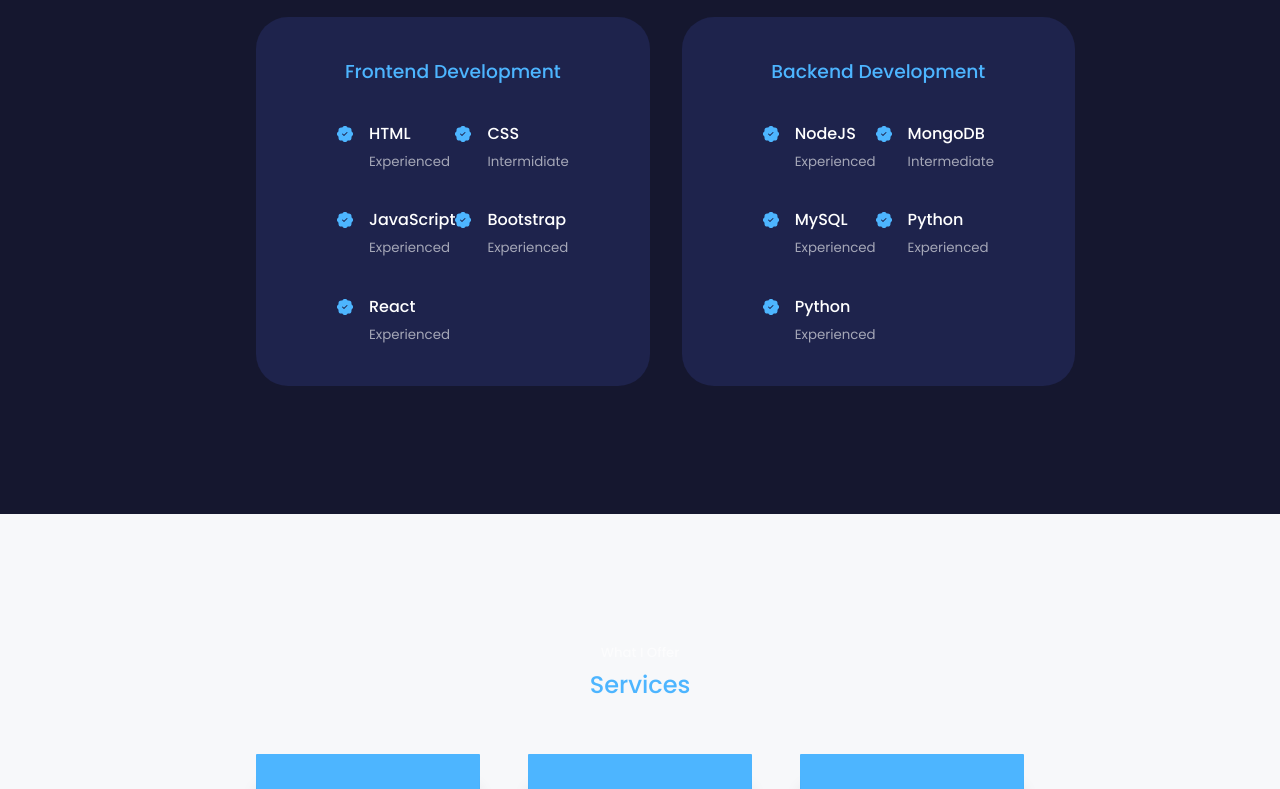
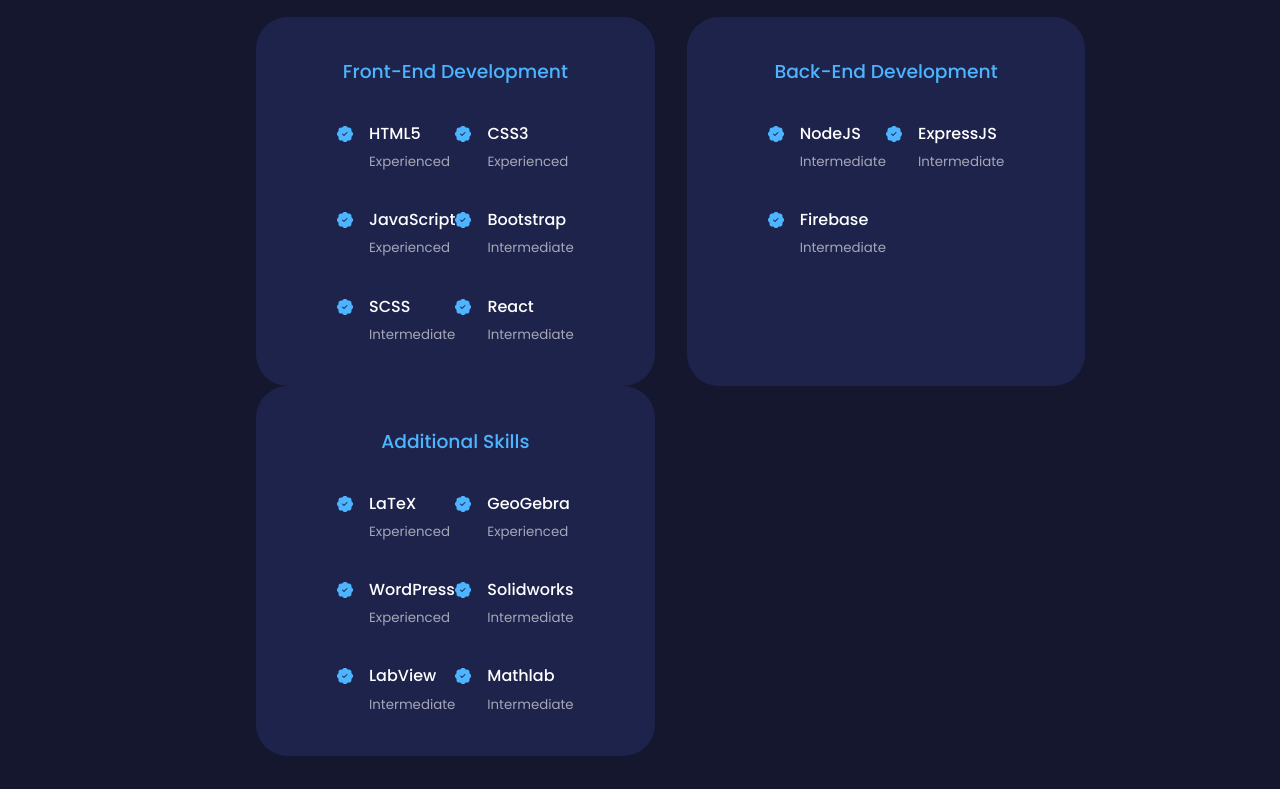
Before and after one commit to Jefferh30/Portfolio-Website, a React (Create React App) app: page / in a window 1280 px wide. Shown: the part 1920-2709 px from the top of the page. Built offline with nearby package versions, Linux system fonts and the light colour scheme; the HTML template or start-up script is replaced by a standard one.

Commit message:
Add correct skills

```diff
--- a/src/components/skills/Skills.jsx
+++ b/src/components/skills/Skills.jsx
@@ -9,20 +9,20 @@
       <h2>My Experience</h2>
       <div className="container experience_container">
         <div className="experience_frontend">
-          <h3>Frontend Development</h3>
+          <h3>Front-End Development</h3>
           <div className="experience_content">
             <article className='experience_details'>
               <BsPatchCheckFill className='experience_details-icon' />
               <div>
-                <h4>HTML</h4>
+                <h4>HTML5</h4>
                 <small className='text-light'>Experienced</small>
               </div>
             </article>
             <article className='experience_details'>
               <BsPatchCheckFill className='experience_details-icon' />
               <div>
-                <h4>CSS</h4>
-                <small className='text-light'>Intermidiate</small>
+                <h4>CSS3</h4>
+                <small className='text-light'>Experienced</small>
               </div>
 
             </article>
@@ -38,6 +38,73 @@
               <BsPatchCheckFill className='experience_details-icon' />
               <div>
                 <h4>Bootstrap</h4>
+                <small className='text-light'>Intermediate</small>
+              </div>
+
+            </article>
+            <article className='experience_details'>
+              <BsPatchCheckFill className='experience_details-icon' />
+              <div>
+                <h4>SCSS</h4>
+                <small className='text-light'>Intermediate</small>
+              </div>
+
+            </article>
+            <article className='experience_details'>
+              <BsPatchCheckFill className='experience_details-icon' />
+              <div>
+                <h4>React</h4>
+                <small className='text-light'>Intermediate</small>
+              </div>
+
+            </article>
+          </div>
+        </div>
+        <div className="experience_backend">
+        <h3>Back-End Development</h3>
+          <div className="experience_content">
+            <article className='experience_details'>
+              <BsPatchCheckFill className='experience_details-icon' />
+              <div>
+                <h4>NodeJS</h4>
+                <small className='text-light'>Intermediate</small>
+              </div>
+            </article>
+            <article className='experience_details'>
+              <BsPatchCheckFill className='experience_details-icon' />
+              <div>
+                <h4>ExpressJS</h4>
+                <small className='text-light'>Intermediate</small>
+              </div>
+
+            </article>
+            <article className='experience_details'>
+              <BsPatchCheckFill className='experience_details-icon' />
+              <div>
+                <h4>Firebase</h4>
+                <small className='text-light'>Intermediate</small>
+              </div>
+
+            </article>
+          </div>
+        </div>
+        </div>
+
+        <div className="container experience_container experience-2">
+        <div className="additional-skills">
+          <h3>Additional Skills</h3>
+          <div className="experience_content">
+            <article className='experience_details'>
+              <BsPatchCheckFill className='experience_details-icon' />
+              <div>
+                <h4>LaTeX</h4>
+                <small className='text-light'>Experienced</small>
+              </div>
+            </article>
+            <article className='experience_details'>
+              <BsPatchCheckFill className='experience_details-icon' />
+              <div>
+                <h4>GeoGebra</h4>
                 <small className='text-light'>Experienced</small>
               </div>
 
@@ -45,27 +112,15 @@
             <article className='experience_details'>
               <BsPatchCheckFill className='experience_details-icon' />
               <div>
-                <h4>React</h4>
+                <h4>WordPress</h4>
                 <small className='text-light'>Experienced</small>
               </div>
 
             </article>
-          </div>
-        </div>
-        <div className="experience_backend">
-        <h3>Backend Development</h3>
-          <div className="experience_content">
             <article className='experience_details'>
               <BsPatchCheckFill className='experience_details-icon' />
               <div>
-                <h4>NodeJS</h4>
-                <small className='text-light'>Experienced</small>
-              </div>
-            </article>
-            <article className='experience_details'>
-              <BsPatchCheckFill className='experience_details-icon' />
-              <div>
-                <h4>MongoDB</h4>
+                <h4>Solidworks</h4>
                 <small className='text-light'>Intermediate</small>
               </div>
 
@@ -73,23 +128,18 @@
             <article className='experience_details'>
               <BsPatchCheckFill className='experience_details-icon' />
               <div>
-                <h4>MySQL</h4>
-                <small className='text-light'>Experienced</small>
+                <h4>LabView</h4>
+                <small className='text-light'>Intermediate</small>
               </div>
+
             </article>
             <article className='experience_details'>
               <BsPatchCheckFill className='experience_details-icon' />
               <div>
-                <h4>Python</h4>
-                <small className='text-light'>Experienced</small>
+                <h4>Mathlab</h4>
+                <small className='text-light'>Intermediate</small>
               </div>
-            </article>
-            <article className='experience_details'>
-              <BsPatchCheckFill className='experience_details-icon' />
-              <div>
-                <h4>Python</h4>
-                <small className='text-light'>Experienced</small>
-              </div>
+
             </article>
           </div>
         </div>
```
